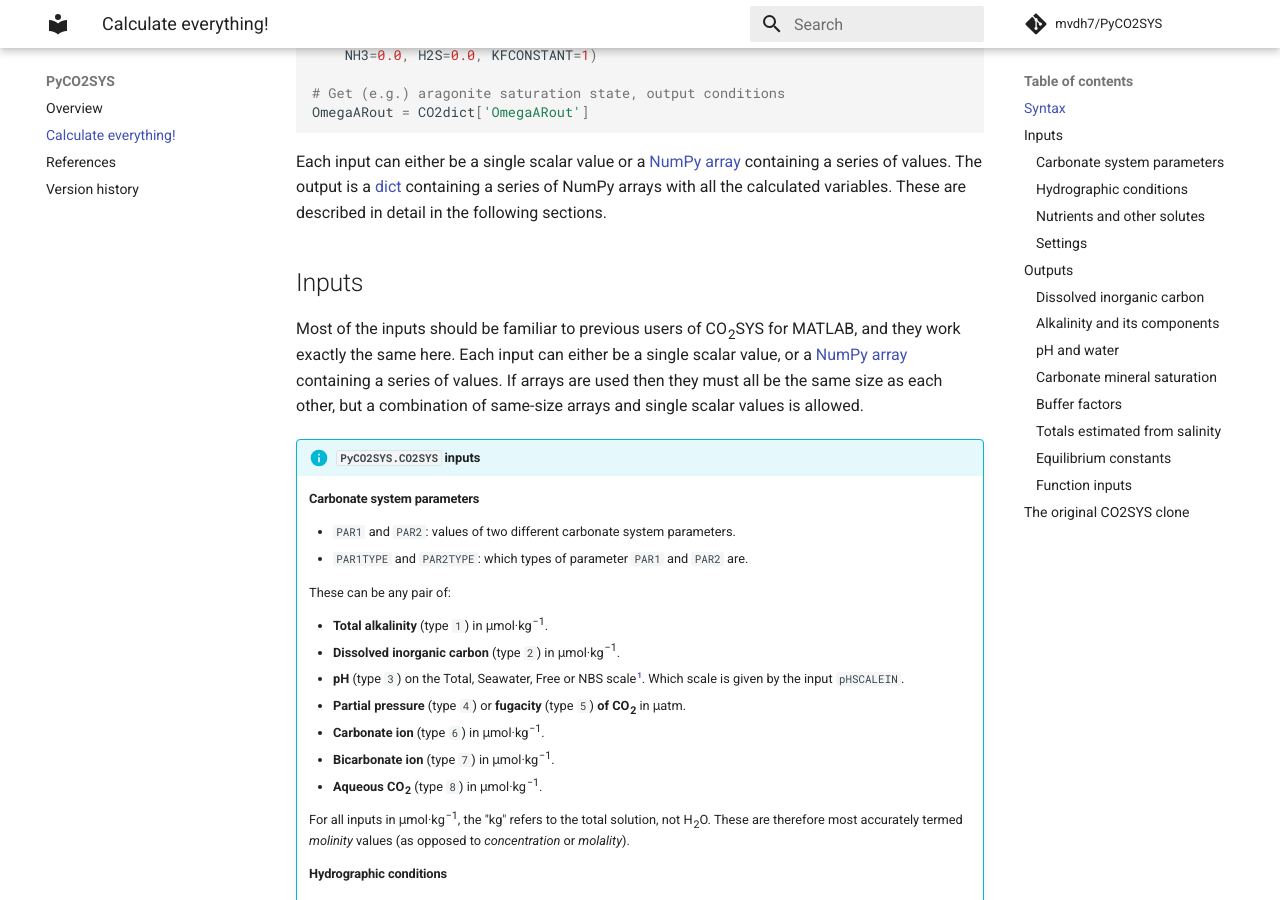
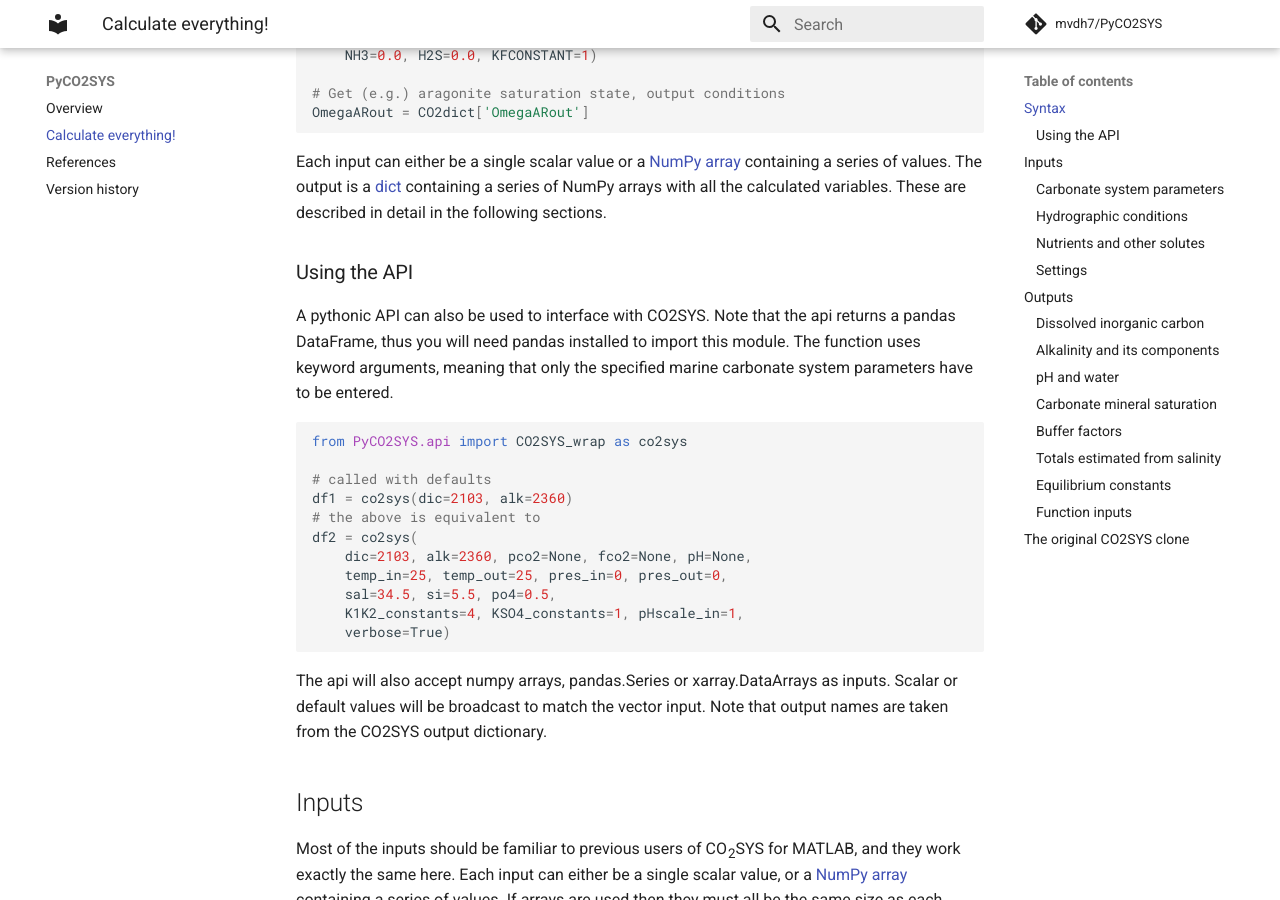
Before and after one commit to mvdh7/PyCO2SYS, an MkDocs documentation site: the page built from docs/co2sys.md, in a window 1280 px wide and 900 px high, scrolled down 402 px. Built offline with MkDocs 1.6.1 and Material for MkDocs 9.7.7, drawn with Linux system fonts in a browser that asks for light colours; formulas are drawn with MathJax 3; comment, search, counter and statistics services are not loaded.

Commit message:
added docs and ran black

````diff
--- a/docs/co2sys.md
+++ b/docs/co2sys.md
@@ -4,19 +4,40 @@
 
 The simplest way to use PyCO2SYS is to follow the approach of previous versions of CO<sub>2</sub>SYS and calculate every possible variable of interest at once. We can do this using the top-level `CO2SYS` function:
 
-    :::python
-    # Import the function
-    from PyCO2SYS import CO2SYS
+```python
+# Import the function
+from PyCO2SYS import CO2SYS
 
-    # Run CO2SYS
-    CO2dict = CO2SYS(PAR1, PAR2, PAR1TYPE, PAR2TYPE, SAL, TEMPIN, TEMPOUT,
-        PRESIN, PRESOUT, SI, PO4, pHSCALEIN, K1K2CONSTANTS, KSO4CONSTANTS,
-        NH3=0.0, H2S=0.0, KFCONSTANT=1)
+# Run CO2SYS
+CO2dict = CO2SYS(PAR1, PAR2, PAR1TYPE, PAR2TYPE, SAL, TEMPIN, TEMPOUT,
+    PRESIN, PRESOUT, SI, PO4, pHSCALEIN, K1K2CONSTANTS, KSO4CONSTANTS,
+    NH3=0.0, H2S=0.0, KFCONSTANT=1)
 
-    # Get (e.g.) aragonite saturation state, output conditions
-    OmegaARout = CO2dict['OmegaARout']
+# Get (e.g.) aragonite saturation state, output conditions
+OmegaARout = CO2dict['OmegaARout']
+```
 
 Each input can either be a single scalar value or a [NumPy array](https://docs.scipy.org/doc/numpy/reference/generated/numpy.array.html) containing a series of values. The output is a [dict](https://docs.python.org/3/tutorial/datastructures.html#dictionaries) containing a series of NumPy arrays with all the calculated variables. These are described in detail in the following sections.
+
+### Using the API
+A pythonic API can also be used to interface with CO2SYS. Note that the api returns a pandas DataFrame, thus you will need pandas installed to import this module. The function uses keyword
+arguments, meaning that only the specified marine carbonate system parameters have to be entered.
+
+```python
+from PyCO2SYS.api import CO2SYS_wrap as co2sys
+
+# called with defaults
+df1 = co2sys(dic=2103, alk=2360)
+# the above is equivalent to
+df2 = co2sys(
+    dic=2103, alk=2360, pco2=None, fco2=None, pH=None,
+    temp_in=25, temp_out=25, pres_in=0, pres_out=0,
+    sal=34.5, si=5.5, po4=0.5,
+    K1K2_constants=4, KSO4_constants=1, pHscale_in=1,
+    verbose=True)
+```
+
+The api will also accept numpy arrays, pandas.Series or xarray.DataArrays as inputs. Scalar or default values will be broadcast to match the vector input. Note that output names are taken from the CO2SYS output dictionary.
 
 ## Inputs
 
````
Also changed, not shown: 2 other files.
